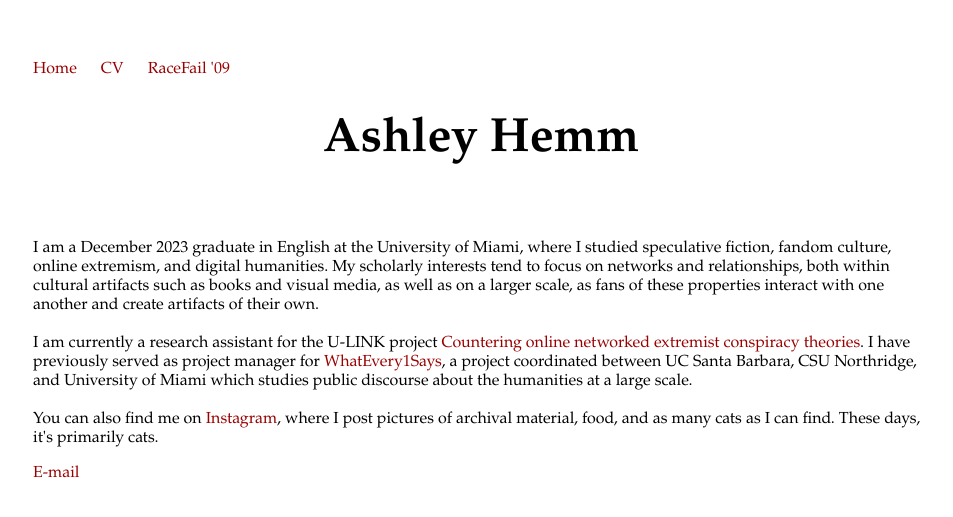
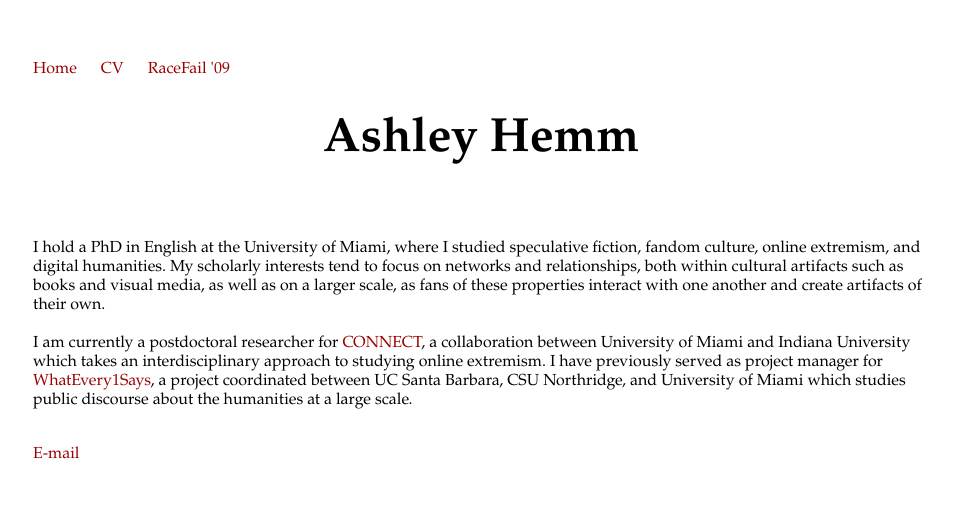
Before and after one commit to pastfutures/pastfutures.github.io, a Jekyll site: the page built from index.html, in a window 1280 px wide. Shown: the top 517 px of the page, without its empty margins (159-1112 px from the left). Built offline with Jekyll 4.4.1, drawn with Linux system fonts in a browser that asks for light colours.

Commit message:
Update index.html
updated for graduation

```diff
--- a/index.html
+++ b/index.html
@@ -7,11 +7,10 @@ title: Ashley Hemm
 
 	<br>
 	<br>
-	I am a December 2023 graduate in English at the University of Miami, where I studied speculative fiction, fandom culture, online extremism, and digital humanities. My scholarly interests tend to focus on networks and relationships, both within cultural artifacts such as books and visual media, as well as on a larger scale, as fans of these properties interact with one another and create artifacts of their own.
+	I hold a PhD in English at the University of Miami, where I studied speculative fiction, fandom culture, online extremism, and digital humanities. My scholarly interests tend to focus on networks and relationships, both within cultural artifacts such as books and visual media, as well as on a larger scale, as fans of these properties interact with one another and create artifacts of their own.
 	<br>
 		<br>
-	I am currently a research assistant for the U-LINK project <a href="https://ulink.miami.edu/projects/society/extremism/index.html">Countering online networked extremist conspiracy theories</a>. I have previously served as project manager for <a href="https://we1s.ucsb.edu/">WhatEvery1Says</a>, a project coordinated between UC Santa Barbara, CSU Northridge, and University of Miami which studies public discourse about the humanities at a large scale.
+	I am currently a postdoctoral researcher for <a href="https://ulink.miami.edu/projects/society/extremism/index.html">CONNECT</a>, a collaboration between University of Miami and Indiana University which takes an interdisciplinary approach to studying online extremism. I have previously served as project manager for <a href="https://we1s.ucsb.edu/">WhatEvery1Says</a>, a project coordinated between UC Santa Barbara, CSU Northridge, and University of Miami which studies public discourse about the humanities at a large scale.
 	<br>
 	<br>
-	You can also find me on <a href="http://www.instagram.com/past.futures/">Instagram</a>, where I post pictures of archival material, food, and as many cats as I can find. These days, it's primarily cats.
 </div><!-- /.blurb -->
```
